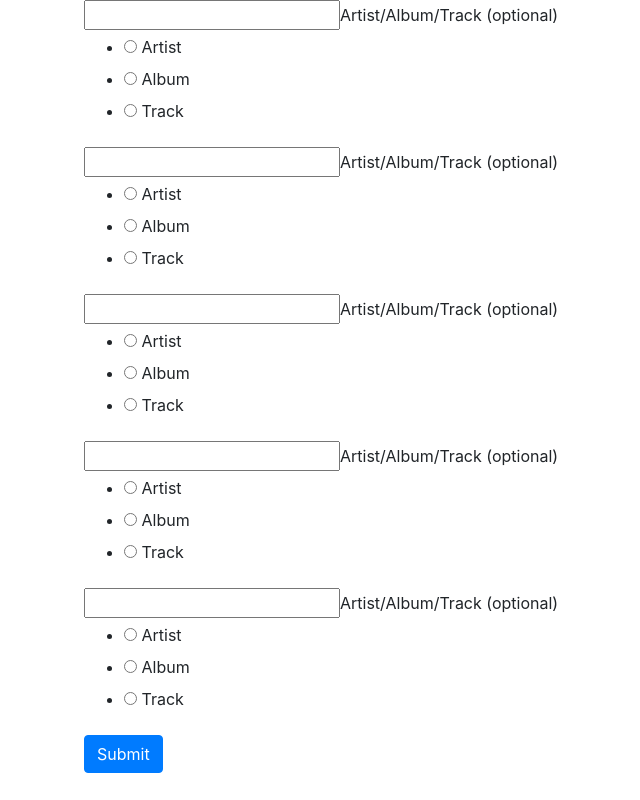
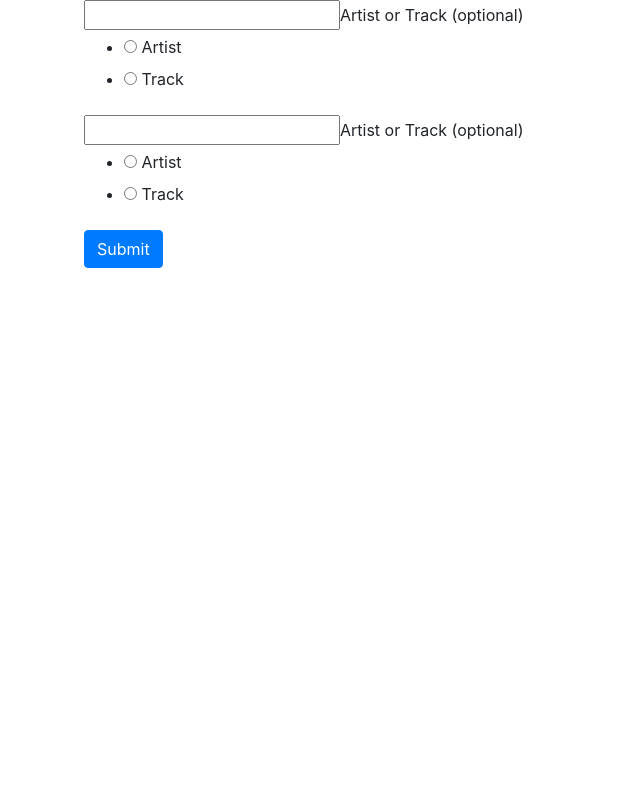
Before and after one commit to FullStackJohnMack/JohnM-Capstone-One, a Flask app: page /search in a window 1280 px wide. Shown: the whole page, without its empty margins (1-641 px from the left). Run offline with Flask 2, Linux system fonts and the light colour scheme; some libraries are stand-ins or nearby versions.

Commit message:
artist mixed with track seeding working

```diff
--- a/web/app.py
+++ b/web/app.py
@@ -2,7 +2,7 @@ from flask import Flask, render_template, redirect, request, session
 import requests, base64
 from access import CLIENT_ID, CLIENT_SECRET, REDIRECT_URI
 from forms import SearchForm
-from utils import get_artist_id
+from utils import get_id
 
 app = Flask(__name__)
 app.secret_key = "password"
@@ -42,19 +42,19 @@ def search_spotify():
 
     if form.validate_on_submit():
 
-        artist1_id = get_artist_id(form.input1.data)
-        artist2_id = get_artist_id(form.input2.data)
-        artist3_id = get_artist_id(form.input3.data)
-        artist4_id = get_artist_id(form.input4.data)
-        artist5_id = get_artist_id(form.input5.data)
+        seed_1_id = get_id(form.input1.data, form.radio1.data)
+        seed_2_id = get_id(form.input2.data, form.radio2.data)
+        # seed_3_id = get_id(form.input3.data, form.radio3.data)
+        # seed_4_id = get_id(form.input4.data, form.radio4.data)
+        # seed_5_id = get_id(form.input5.data, form.radio5.data)
 
-        input_1_type = f'{form.radio1.data}s'
-        input_2_type = f'{form.radio2.data}s'
-        input_3_type = f'{form.radio3.data}s'
-        input_4_type = f'{form.radio4.data}s'
-        input_5_type = f'{form.radio5.data}s'
+        seed_1_type = f'{form.radio1.data}s'
+        seed_2_type = f'{form.radio2.data}s'
+        # seed_3_type = f'{form.radio3.data}s'
+        # seed_4_type = f'{form.radio4.data}s'
+        # seed_5_type = f'{form.radio5.data}s'
 
-        return render_template("results.html", artist1_id=artist1_id, artist2_id=artist2_id, artist3_id=artist3_id, artist4_id=artist4_id,artist5_id=artist5_id,input_1_type=input_1_type, input_2_type=input_2_type,input_3_type=input_3_type, input_4_type=input_4_type,input_5_type=input_5_type)
+        return render_template("search_results.html", seed_1_id=seed_1_id, seed_1_type=seed_1_type, seed_2_id=seed_2_id, seed_2_type=seed_2_type)
 
     return render_template("search.html", form=form)
 
@@ -63,22 +63,33 @@ def search_spotify():
 def show_recommendations():
     """"""
 
-    data = ""
+    seed_artists = ""
+    seed_tracks = ""
 
     for id in request.form.getlist('seed_artists'):
-        data += f"{id},"
+        seed_artists += f"{id},"
+
+    for id in request.form.getlist('seed_tracks'):
+        seed_tracks += f"{id},"
 
 
     headers = {'Authorization':'Bearer ' + session['token']}
     payload = {
-            'seed_artists': data,
+            'seed_artists': seed_artists,
+            'seed_tracks': seed_tracks,
             'limit': 100
         }
-    print(data)
 
     resp = requests.get('https://api.spotify.com/v1/recommendations', params=payload, headers=headers).json()
 
-    return render_template("results1.html", resp=resp, data=data)
+    return render_template("seed_results.html", resp=resp, seed_artists=seed_artists, seed_tracks=seed_tracks)
+
+
+
+
+# , seed_3_id=seed_3_id, seed_4_id=seed_4_id,seed_5_id=seed_5_id
+# , ,seed_3_type=seed_3_type, seed_4_type=seed_4_type,seed_5_type=seed_5_type
+
 
 
 # limit
--- a/web/forms.py
+++ b/web/forms.py
@@ -4,17 +4,17 @@ from wtforms import StringField, FloatField, RadioField
 class SearchForm(FlaskForm):
     """"""
 
-    input1 = StringField("Artist/Album/Track (optional)")
-    radio1 = RadioField(choices=[('artist','Artist'),('album','Album'),('track','Track')])
+    input1 = StringField("Artist or Track (optional)")
+    radio1 = RadioField(choices=[('artist','Artist'),('track','Track')])
 
-    input2 = StringField("Artist/Album/Track (optional)")
-    radio2 = RadioField(choices=[('artist','Artist'),('album','Album'),('track','Track')])
+    input2 = StringField("Artist or Track (optional)")
+    radio2 = RadioField(choices=[('artist','Artist'),('track','Track')])
 
-    input3 = StringField("Artist/Album/Track (optional)")
-    radio3 = RadioField(choices=[('artist','Artist'),('album','Album'),('track','Track')])
+    # input3 = StringField("Artist or Track (optional)")
+    # radio3 = RadioField(choices=[('artist','Artist'),('track','Track')])
 
-    input4 = StringField("Artist/Album/Track (optional)")
-    radio4 = RadioField(choices=[('artist','Artist'),('album','Album'),('track','Track')])
+    # input4 = StringField("Artist or Track (optional)")
+    # radio4 = RadioField(choices=[('artist','Artist'),('track','Track')])
 
-    input5 = StringField("Artist/Album/Track (optional)")
-    radio5 = RadioField(choices=[('artist','Artist'),('album','Album'),('track','Track')])
+    # input5 = StringField("Artist or Track (optional)")
+    # radio5 = RadioField(choices=[('artist','Artist'),('track','Track')])
--- a/web/templates/results1.html
+++ b/web/templates/seed_results.html
@@ -6,7 +6,7 @@
 
 <h1>Results 1</h1>
 
-{{data}}
+{{results}}
 
 <ul>
     {% for result in resp['tracks'] %}
--- a/web/utils.py
+++ b/web/utils.py
@@ -1,13 +1,13 @@
 from flask import Flask, render_template, redirect, request, session
 import requests
 
-def get_artist_id(artist_name):
+def get_id(input_name, input_type):
     """"""
 
     headers = {'Authorization':'Bearer ' + session['token']}
     payload = {
-        'q': artist_name,
-        'type': 'artist'
+        'q': input_name,
+        'type': input_type
     }
 
     return requests.get('https://api.spotify.com/v1/search', params=payload, headers=headers).json()
```
Also changed, not shown: web/templates/results.html (deleted, +0 -37 lines), web/templates/search_results.html (added, +33 -0 lines).
